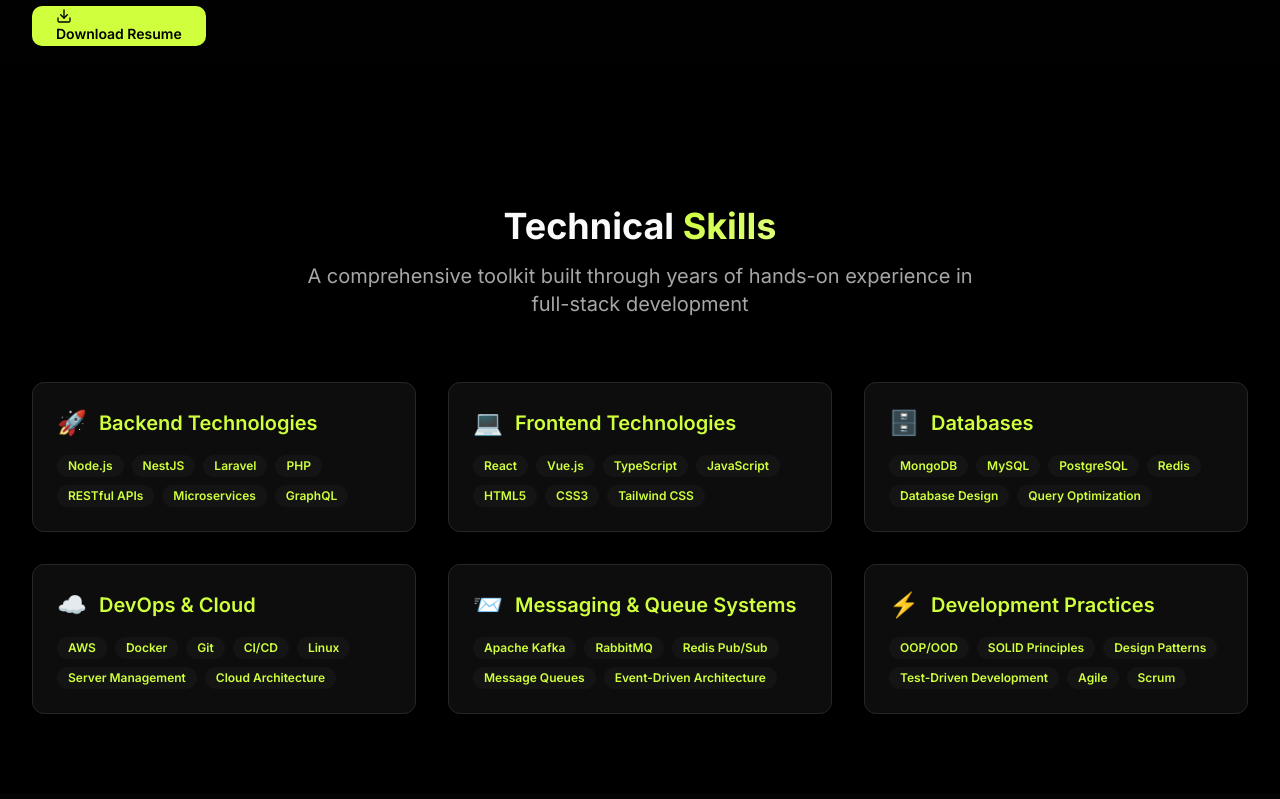
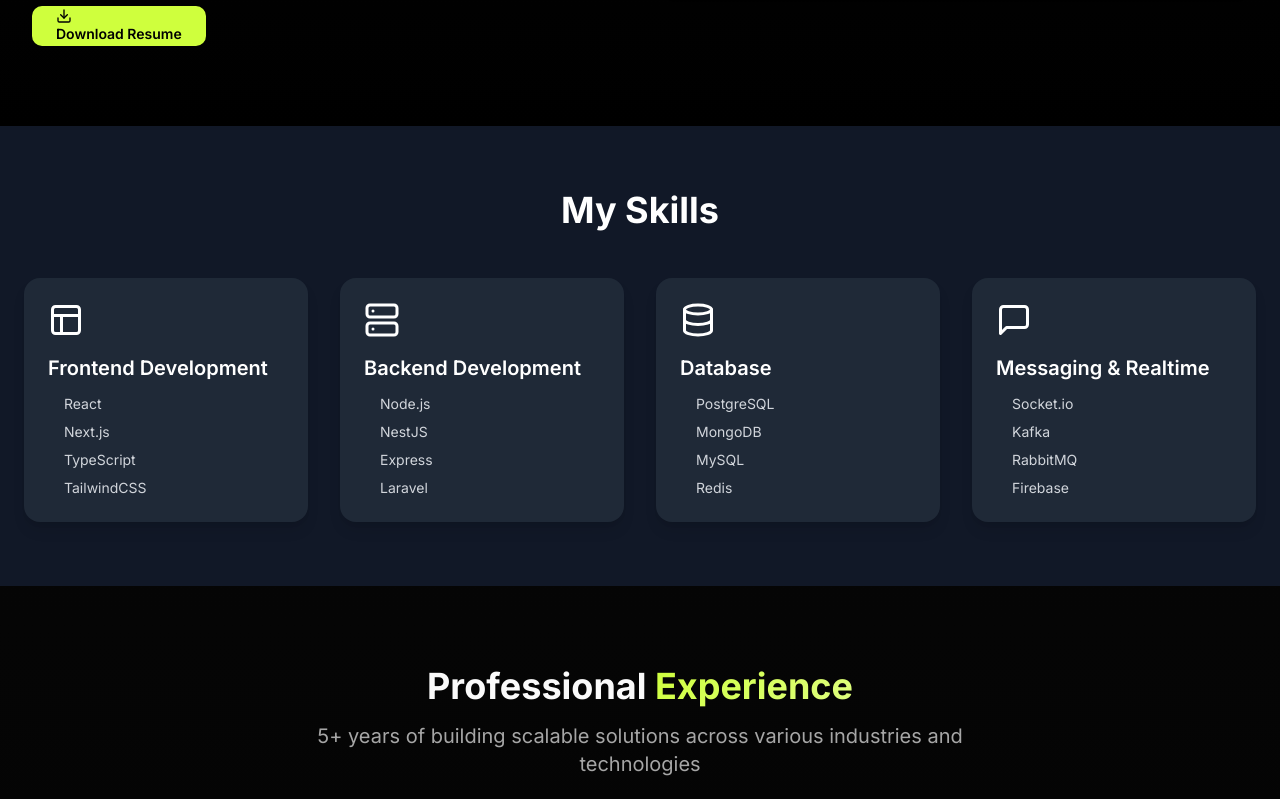
Before and after one commit to kachi23-web/kachis-folio, a React (Vite) app: page / in a window 1280 px wide. Shown: the part 1281-2080 px from the top of the page. Built offline with nearby package versions, Linux system fonts and the light colour scheme.

Commit message:
working on skills

```diff
--- a/src/components/Navigation.tsx
+++ b/src/components/Navigation.tsx
@@ -35,7 +35,7 @@
       <div className="max-w-7xl mx-auto px-4 sm:px-6 lg:px-8">
         <div className="flex justify-between items-center h-16">
           <div className="font-bold text-xl text-lemon">
-            Nwakobi Onyeka
+            <b>Kachi.</b>
           </div>
 
           {/* Desktop Navigation */}
--- a/src/components/Skills.tsx
+++ b/src/components/Skills.tsx
@@ -1,77 +1,144 @@
-import { Card } from "@/components/ui/card";
-import { Badge } from "@/components/ui/badge";
+// import React from "react";
+// import { Layout, Server, Database, MessageSquare } from "lucide-react";
+// import type { LucideIcon } from "lucide-react";
 
-const Skills = () => {
-  const skillCategories = [
+// type Category = {
+//   title: string;
+//   icon: LucideIcon;
+//   skills: string[];
+// };
+
+// const categories: Category[] = [
+//   {
+//     title: "Frontend Development",
+//     icon: Layout,
+//     skills: ["React", "Next.js", "TypeScript", "TailwindCSS"],
+//   },
+//   {
+//     title: "Backend Development",
+//     icon: Server,
+//     skills: ["Node.js", "NestJS", "Express", "Laravel"],
+//   },
+//   {
+//     title: "Database",
+//     icon: Database,
+//     skills: ["PostgreSQL", "MongoDB", "MySQL", "Redis"],
+//   },
+//   {
+//     title: "Messaging & Realtime",
+//     icon: MessageSquare,
+//     skills: ["Socket.io", "Kafka", "RabbitMQ", "Firebase"],
+//   },
+// ];
+
+// const Skills: React.FC = () => {
+//   return (
+//     <section className="py-16 bg-gray-900 text-white">
+//       <div className="container mx-auto px-6">
+//         <h2 className="text-4xl font-bold mb-12 text-center text-brand">
+//           My Skills
+//         </h2>
+
+//         <div className="grid grid-cols-1 sm:grid-cols-2 md:grid-cols-4 gap-8">
+//           {categories.map(({ title, icon: Icon, skills }) => (
+//             <div
+//               key={title}
+//               className="bg-gray-800 p-6 rounded-2xl shadow-lg hover:shadow-xl transition-transform hover:scale-105 group
+//                          hover:shadow-[0_0_20px_4px_rgba(40,200,255,0.4)]" // ✅ cyan glow on hover
+//             >
+//               {/* Icon with hover animation */}
+//               <Icon
+//                 size={36}
+//                 className="text-brand mb-4 transition-colors duration-300 group-hover:text-accent"
+//               />
+
+//               <h3 className="text-xl font-semibold mb-3">{title}</h3>
+//               <ul className="space-y-2 text-sm text-gray-300">
+//                 {skills.map((s) => (
+//                   <li key={s} className="flex items-center gap-2">
+//                     <span className="w-2 h-2 bg-brand rounded-full group-hover:bg-accent transition-colors duration-300"></span>
+//                     {s}
+//                   </li>
+//                 ))}
+//               </ul>
+//             </div>
+//           ))}
+//         </div>
+//       </div>
+//     </section>
+//   );
+// };
+
+// export default Skills;
+
+
+
+
+
+import React from "react";
+import { Layout, Server, Database, MessageSquare } from "lucide-react";
+import type { LucideIcon } from "lucide-react";
+
+type Category = {
+  title: string;
+  icon: LucideIcon;
+  skills: string[];
+};
+
+const categories: Category[] = [
   {
-      title: "Backend Technologies",
-      icon: "🚀",
-      skills: ["Node.js", "NestJS", "Laravel", "PHP", "RESTful APIs", "Microservices", "GraphQL"]
+    title: "Frontend Development",
+    icon: Layout,
+    skills: ["React", "Next.js", "TypeScript", "TailwindCSS"],
   },
   {
-      title: "Frontend Technologies",
-      icon: "💻",
-      skills: ["React", "Vue.js", "TypeScript", "JavaScript", "HTML5", "CSS3", "Tailwind CSS"]
+    title: "Backend Development",
+    icon: Server,
+    skills: ["Node.js", "NestJS", "Express", "Laravel"],
   },
   {
-      title: "Databases",
-      icon: "🗄️",
-      skills: ["MongoDB", "MySQL", "PostgreSQL", "Redis", "Database Design", "Query Optimization"]
+    title: "Database",
+    icon: Database,
+    skills: ["PostgreSQL", "MongoDB", "MySQL", "Redis"],
   },
   {
-      title: "DevOps & Cloud",
-      icon: "☁️",
-      skills: ["AWS", "Docker", "Git", "CI/CD", "Linux", "Server Management", "Cloud Architecture"]
+    title: "Messaging & Realtime",
+    icon: MessageSquare,
+    skills: ["Socket.io", "Kafka", "RabbitMQ", "Firebase"],
   },
-    {
-      title: "Messaging & Queue Systems",
-      icon: "📨",
-      skills: ["Apache Kafka", "RabbitMQ", "Redis Pub/Sub", "Message Queues", "Event-Driven Architecture"]
-    },
-    {
-      title: "Development Practices",
-      icon: "⚡",
-      skills: ["OOP/OOD", "SOLID Principles", "Design Patterns", "Test-Driven Development", "Agile", "Scrum"]
-    }
 ];
 
+const Skills: React.FC = () => {
   return (
-    <section id="skills" className="py-20 bg-background">
-      <div className="max-w-7xl mx-auto px-4 sm:px-6 lg:px-8">
-        <div className="text-center mb-16 fade-in">
-          <h2 className="text-4xl font-bold mb-4">
-            Technical <span className="text-gradient">Skills</span>
+    <section className="py-16 bg-gray-900 text-white">
+      <div className="container mx-auto px-6">
+        <h2 className="text-4xl font-bold mb-12 text-center text-brand">
+          My Skills
         </h2>
-          <p className="text-xl text-muted-foreground max-w-2xl mx-auto">
-            A comprehensive toolkit built through years of hands-on experience in full-stack development
-          </p>
+
+        <div className="grid grid-cols-1 sm:grid-cols-2 md:grid-cols-4 gap-8">
+          {categories.map(({ title, icon: Icon, skills }) => (
+            <div
+              key={title}
+              className="bg-gray-800 p-6 rounded-2xl shadow-lg hover:shadow-xl transition-transform hover:scale-105 group
+                         hover:shadow-[0_0_20px_4px_rgba(40,200,255,0.4)]" // ✅ cyan glow on hover
+            >
+              {/* Icon with hover animation */}
+              <Icon
+                size={36}
+                className="text-brand mb-4 transition-colors duration-300 group-hover:text-accent"
+              />
+
+              <h3 className="text-xl font-semibold mb-3">{title}</h3>
+              <ul className="space-y-2 text-sm text-gray-300">
+                {skills.map((s) => (
+                  <li key={s} className="flex items-center gap-2">
+                    <span className="w-2 h-2 bg-brand rounded-full group-hover:bg-accent transition-colors duration-300"></span>
+                    {s}
+                  </li>
+                ))}
+              </ul>
             </div>
-
-        <div className="grid md:grid-cols-2 lg:grid-cols-3 gap-8">
-          {skillCategories.map((category, index) => (
-            <Card
-              key={category.title}
-              className="p-6 bg-card border-card-border card-shadow hover:border-lemon/50 transition-all duration-300 fade-in"
-              style={{ animationDelay: `${index * 0.1}s` }}
-            >
-              <div className="mb-4">
-                <div className="flex items-center gap-3 mb-3">
-                  <span className="text-2xl">{category.icon}</span>
-                  <h3 className="text-xl font-semibold text-lemon">{category.title}</h3>
-                </div>
-              </div>
-              <div className="flex flex-wrap gap-2">
-                {category.skills.map((skill) => (
-                  <Badge
-                    key={skill}
-                    variant="secondary"
-                    className="bg-accent text-accent-foreground hover:bg-lemon hover:text-black transition-colors duration-200"
-                  >
-                    {skill}
-                  </Badge>
-                ))}
-              </div>
-            </Card>
           ))}
         </div>
       </div>
--- /dev/null
+++ b/src/components/Skills2.tsx
@@ -0,0 +1,91 @@
+import { Card } from "@/components/ui/card";
+import { Badge } from "@/components/ui/badge";
+import { Layout, Server, Database, MessageSquare, LucideProps } from "lucide-react";
+
+
+type Category = {
+  title: string;
+  icon: React.ForwardRefExoticComponent<Omit<LucideProps, "ref"> & React.RefAttributes<SVGSVGElement>>;
+  skills: string[];
+};
+
+const Skills = () => {
+
+  const skillCategories = [
+    {
+      title: "Backend Technologies",
+      icon: Server,
+      skills: ["Node.js", "NestJS", "Laravel", "PHP", "RESTful APIs", "Microservices", "GraphQL"]
+    },
+    {
+      title: "Frontend Technologies",
+      icon: Layout,
+      skills: ["React", "Vue.js", "TypeScript", "JavaScript", "HTML5", "CSS3", "Tailwind CSS"]
+    },
+    {
+      title: "Databases",
+      icon: Database,
+      skills: ["MongoDB", "MySQL", "PostgreSQL", "Redis", "Database Design", "Query Optimization"]
+    },
+    // {
+    //   title: "DevOps & Cloud",
+    //   icon: "☁️",
+    //   skills: ["AWS", "Docker", "Git", "CI/CD", "Linux", "Server Management", "Cloud Architecture"]
+    // },
+    // {
+    //   title: "Messaging & Queue Systems",
+    //   icon: "📨",
+    //   skills: ["Apache Kafka", "RabbitMQ", "Redis Pub/Sub", "Message Queues", "Event-Driven Architecture"]
+    // },
+    // {
+    //   title: "Development Practices",
+    //   icon: "⚡",
+    //   skills: ["OOP/OOD", "SOLID Principles", "Design Patterns", "Test-Driven Development", "Agile", "Scrum"]
+    // }
+  ];
+
+  return (
+    <section id="skills" className="py-20 bg-background">
+      <div className="max-w-7xl mx-auto px-4 sm:px-6 lg:px-8">
+        <div className="text-center mb-16 fade-in">
+          <h2 className="text-4xl font-bold mb-4">
+            Technical <span className="text-gradient">Skills</span>
+          </h2>
+          <p className="text-xl text-muted-foreground max-w-2xl mx-auto">
+            A comprehensive toolkit built through years of hands-on experience in full-stack development
+          </p>
+        </div>
+
+        <div className="grid md:grid-cols-2 lg:grid-cols-3 gap-8">
+          {skillCategories.map((category, index) => (
+            <Card
+              key={category.title}
+              className="p-6 bg-card border-card-border card-shadow hover:border-lemon/50 transition-all duration-300 fade-in"
+              style={{ animationDelay: `${index * 0.1}s` }}
+            >
+              <div className="mb-4">
+                <div className="flex items-center gap-3 mb-3">
+                  <span className="text-2xl">{category.icon}</span>
+                  <h3 className="text-xl font-semibold text-lemon">{category.title}</h3>
+                </div>
+              </div>
+              <div className="flex flex-wrap gap-2">
+                {category.skills.map((skill) => (
+                  <Badge
+                    key={skill}
+                    variant="secondary"
+                    className="bg-accent text-accent-foreground hover:bg-lemon hover:text-black transition-colors duration-200"
+                  >
+                    {skill}
+                  </Badge>
+                ))}
+              </div>
+            </Card>
+          ))}
+        </div>
+      </div>
+    </section>
+  );
+};
+
+export default Skills;
--- a/vite.config.ts
+++ b/vite.config.ts
@@ -1,7 +1,6 @@
 import { defineConfig } from "vite";
 import react from "@vitejs/plugin-react-swc";
 import path from "path";
-import { componentTagger } from "lovable-tagger";
 
 // https://vitejs.dev/config/
 export default defineConfig(({ mode }) => ({
@@ -11,8 +10,7 @@
   },
   plugins: [
     react(),
-    mode === 'development' &&
-    componentTagger(),
+
   ].filter(Boolean),
   resolve: {
     alias: {
```
Lines whose indentation alone changed are shown as unchanged.
